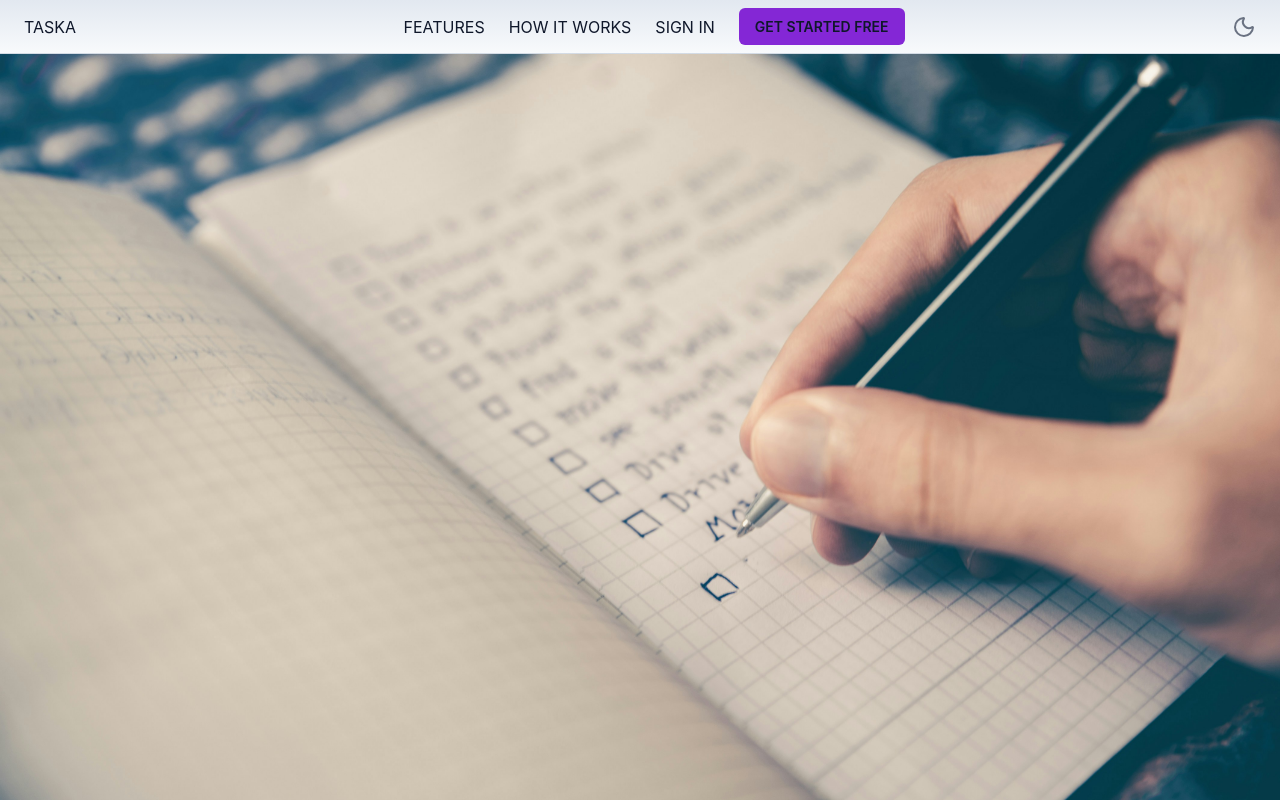
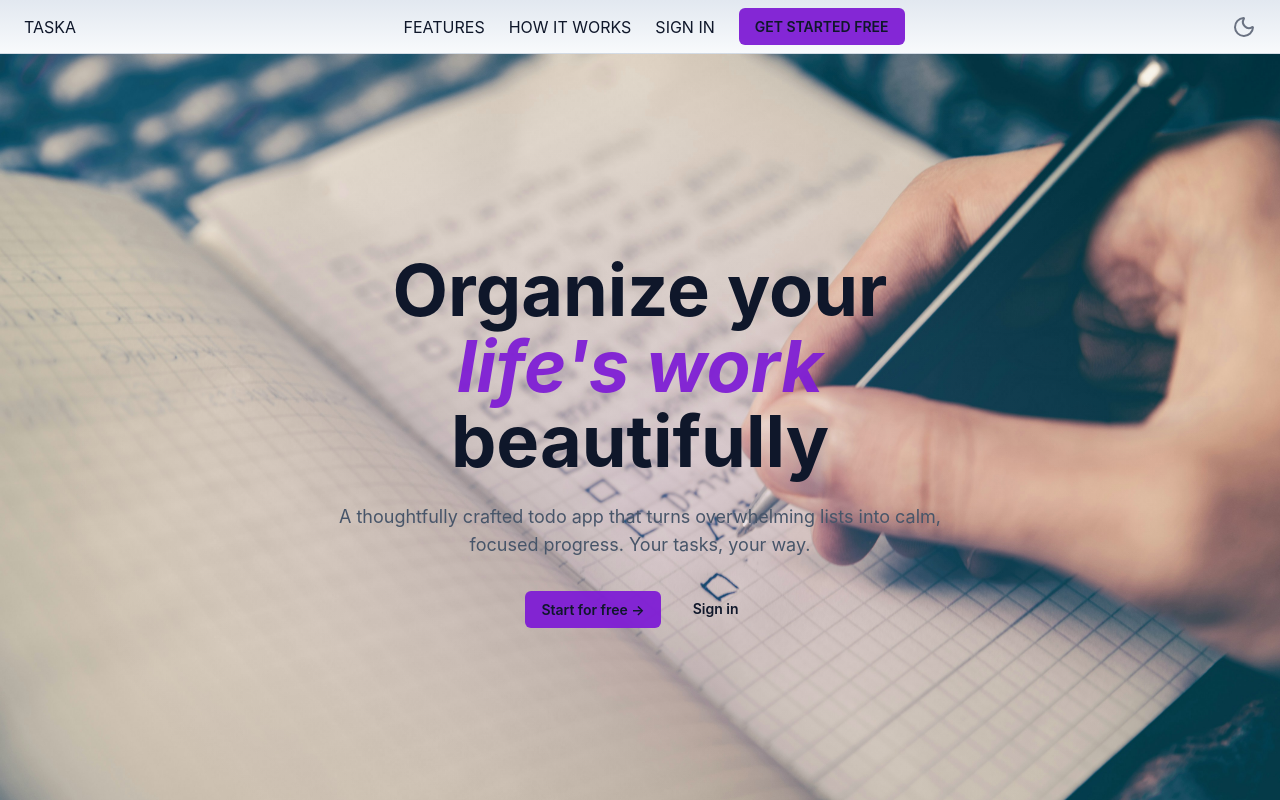
Before and after one commit to PrRj06/todo-app, a React app in the folder frontend/: page / in a window 1280 px wide. Built offline with nearby package versions, Linux system fonts and the light colour scheme; the HTML template or start-up script is replaced by a standard one.

Commit message:
Add: Hero component

```diff
--- a/frontend/src/components/Hero.jsx
+++ b/frontend/src/components/Hero.jsx
@@ -1,7 +1,27 @@
+import GlowButton from "./ui/GlowButton";
 function Hero(){
     return(
         <>
-            <div className="relative min-h-screen w-full bg-[url(/hero-background.jpg)] bg-center bg-cover"></div>
+            <div className="relative min-h-screen w-full">
+                <div className="absolute inset-0 w-full h-full bg-[url(/hero-background.jpg)] filter-(--hero-img-filter) bg-center bg-cover" ></div>
+
+                <div className="absolute inset-0 bg-[radial-gradient(ellipse_at_50%_60%,rgba(149,117,205,.18)_0%,transparent_65%)]"></div>
+
+                <div className="relative z-10 mx-auto flex min-h-screen w-full max-w-5xl flex-col items-center justify-center px-6 pt-20 text-center">
+                    <h1 className="text-balance text-[.72rem] font-bold leading-[1.05] tracking-normal text-(--text) sm:text-6xl lg:text-7xl">
+                        Organize your<br/>
+                        <em className="text-(--bg-glow)">life's work</em><br/>
+                        beautifully
+                    </h1>
+                    <p className="mt-6 max-w-2xl text-pretty text-base leading-7 text-(--text-muted) sm:text-lg">
+                        A thoughtfully crafted todo app that turns overwhelming lists into calm, focused progress. Your tasks, your way.
+                    </p>
+                    <div className="mt-8 flex flex-col items-center gap-4 sm:flex-row">
+                        <GlowButton text="Start for free →"/>
+                        <a className="rounded-md px-4 py-2 text-sm font-semibold text-(--text) transition hover:text-(--primary)" href="/login">Sign in</a>
+                    </div>
+                </div>
+            </div>
         </>
     )
 }
--- a/frontend/src/components/ui/GlowButton.jsx
+++ b/frontend/src/components/ui/GlowButton.jsx
@@ -2,7 +2,7 @@ function GlowButton(props){
     const {text} = props;
     return(
         <>
-        <div className="w-fit rounded-md bg-(--bg-glow) m-auto text-[14px] px-4 py-2 font-semibold cursor-pointer" >
+        <div className="w-fit rounded-md bg-(--bg-glow) text-[14px] px-4 py-2 font-semibold cursor-pointer" >
             {text}
         </div>
         </>
```
Also changed, not shown: 1 other file (tests, documents, lock files or other folders).
